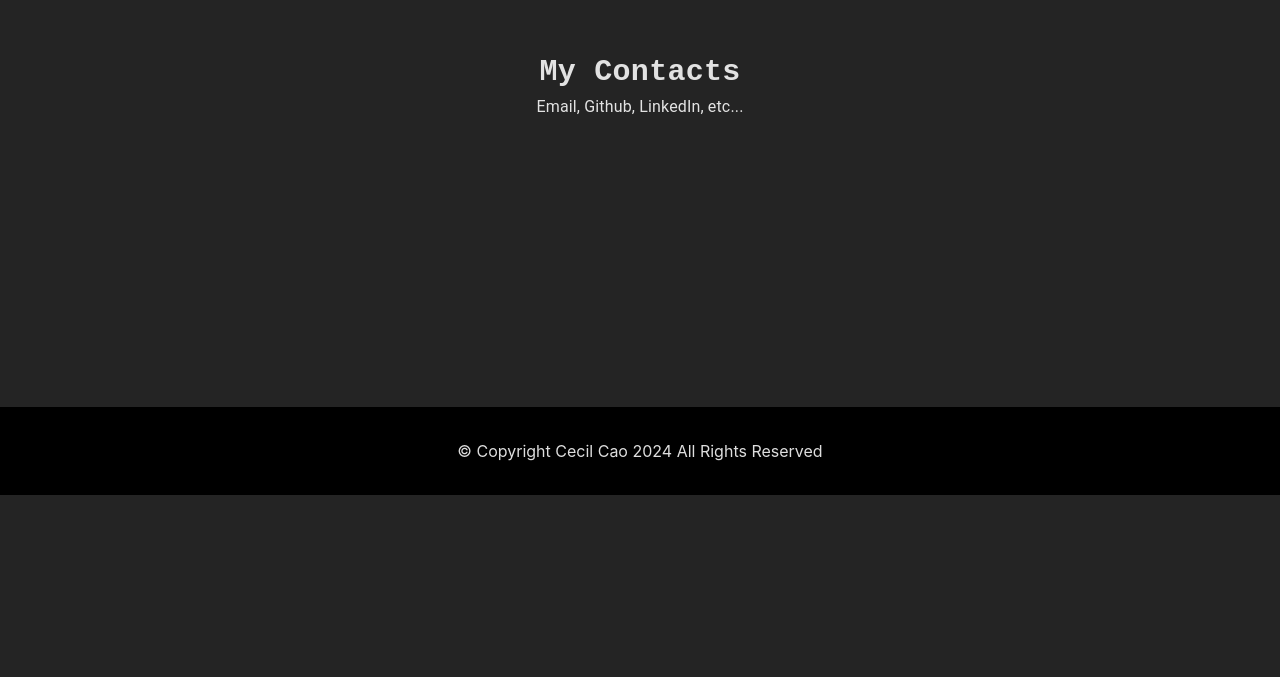
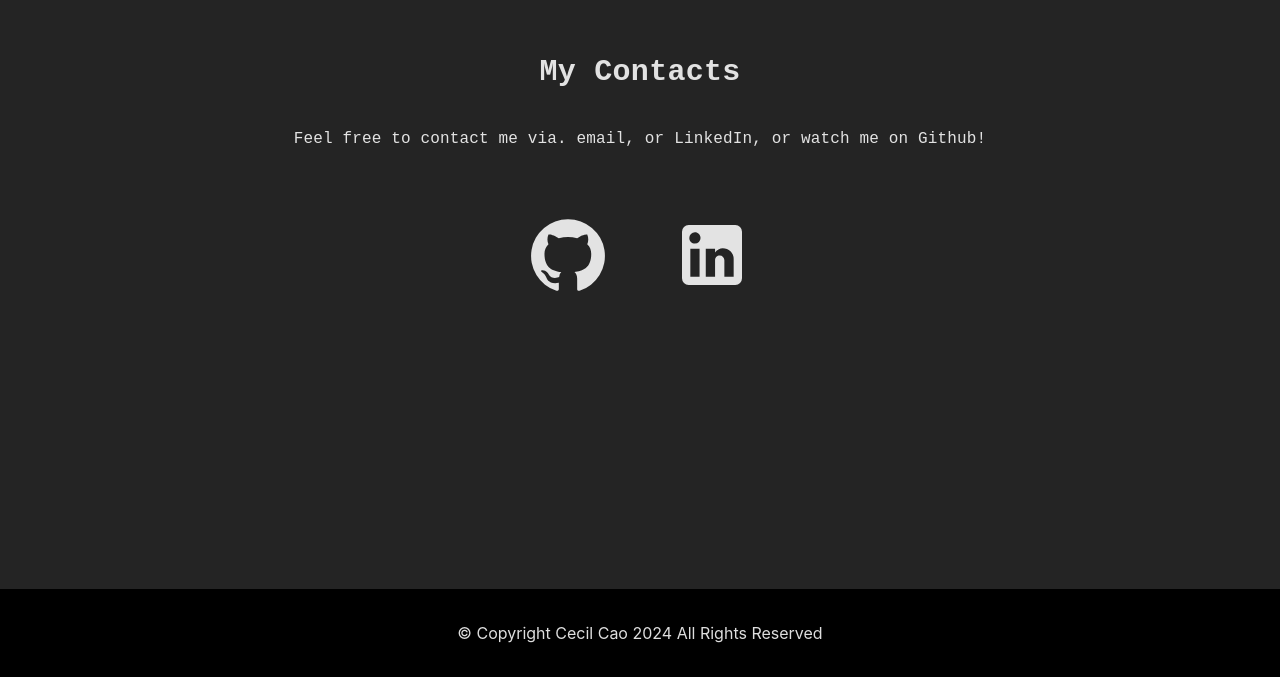
Before and after one commit to pokemonball34/resume-website, a React (Vite) app: page / in a window 1280 px wide. Shown: the part 2901-3578 px from the top of the page. Before the commit the page ends 3396 px from the top, so only its background shows below. Built offline with nearby package versions, Linux system fonts and the light colour scheme.

Commit message:
Add base for Contact page

```diff
--- a/src/pages/about/components/Intro.tsx
+++ b/src/pages/about/components/Intro.tsx
@@ -14,9 +14,8 @@ const Intro = () => {
                 the MUI library for most of the assets.
                 <br />
                 Right now, I'm looking for employment after graduation, and I'm
-                currently looking for a position in software development. I love
-                to be creative, and exploring ideas of creative expression! I
-                have experience working with AI, Game Development, and Web
+                currently looking for a position in software development. I have
+                experience working with AI, Game Development, and Web
                 Development and I hope to continue working with these fields.
             </Typography>
         </Box>
--- a/src/pages/contact/Contact.tsx
+++ b/src/pages/contact/Contact.tsx
@@ -1,13 +1,31 @@
 import Box from '@mui/material/Box';
 import Typography from '@mui/material/Typography';
+import GitHubIcon from '@mui/icons-material/GitHub';
+import LinkedInIcon from '@mui/icons-material/LinkedIn';
 
 const Contact = () => {
     return (
         <Box sx={{ m: 36 }}>
-            <Typography fontSize={30} fontFamily={'monospace'} fontWeight={700}>
+            <Typography
+                fontSize={30}
+                fontFamily={'monospace'}
+                fontWeight={700}
+                sx={{ m: 4 }}
+            >
                 My Contacts
             </Typography>
-            <Typography>Email, Github, LinkedIn, etc...</Typography>
+            <Typography
+                fontFamily={'monospace'}
+                fontWeight={500}
+                sx={{ marginBottom: 8 }}
+            >
+                Feel free to contact me via. email, or LinkedIn, or watch me on
+                Github!
+            </Typography>
+            <Box sx={{ xs: 'box', display: { margin: 32 } }}>
+                <GitHubIcon sx={{ fontSize: 80, marginRight: 8 }} href='' />
+                <LinkedInIcon sx={{ fontSize: 80 }} href='' />
+            </Box>
         </Box>
     );
 };
```
